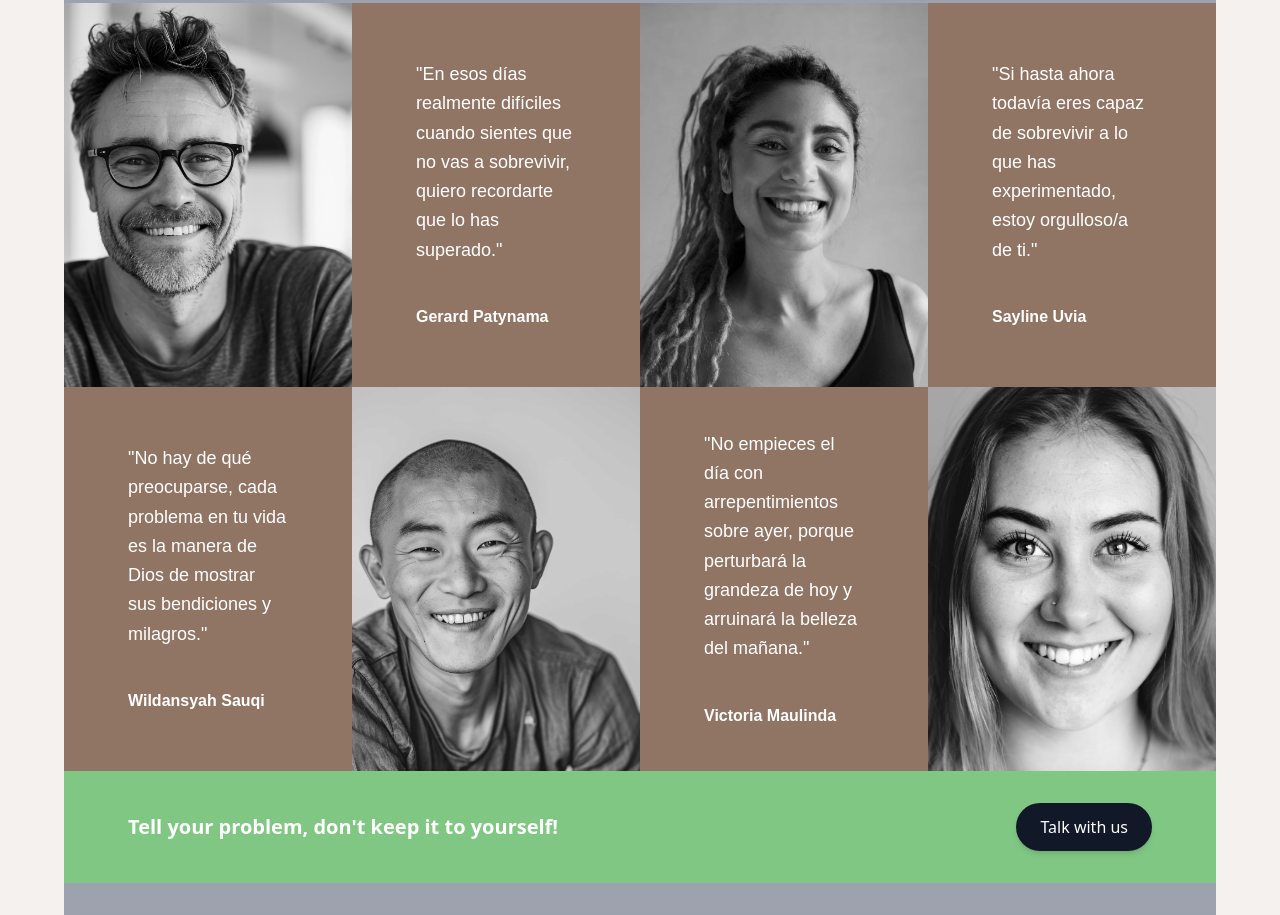
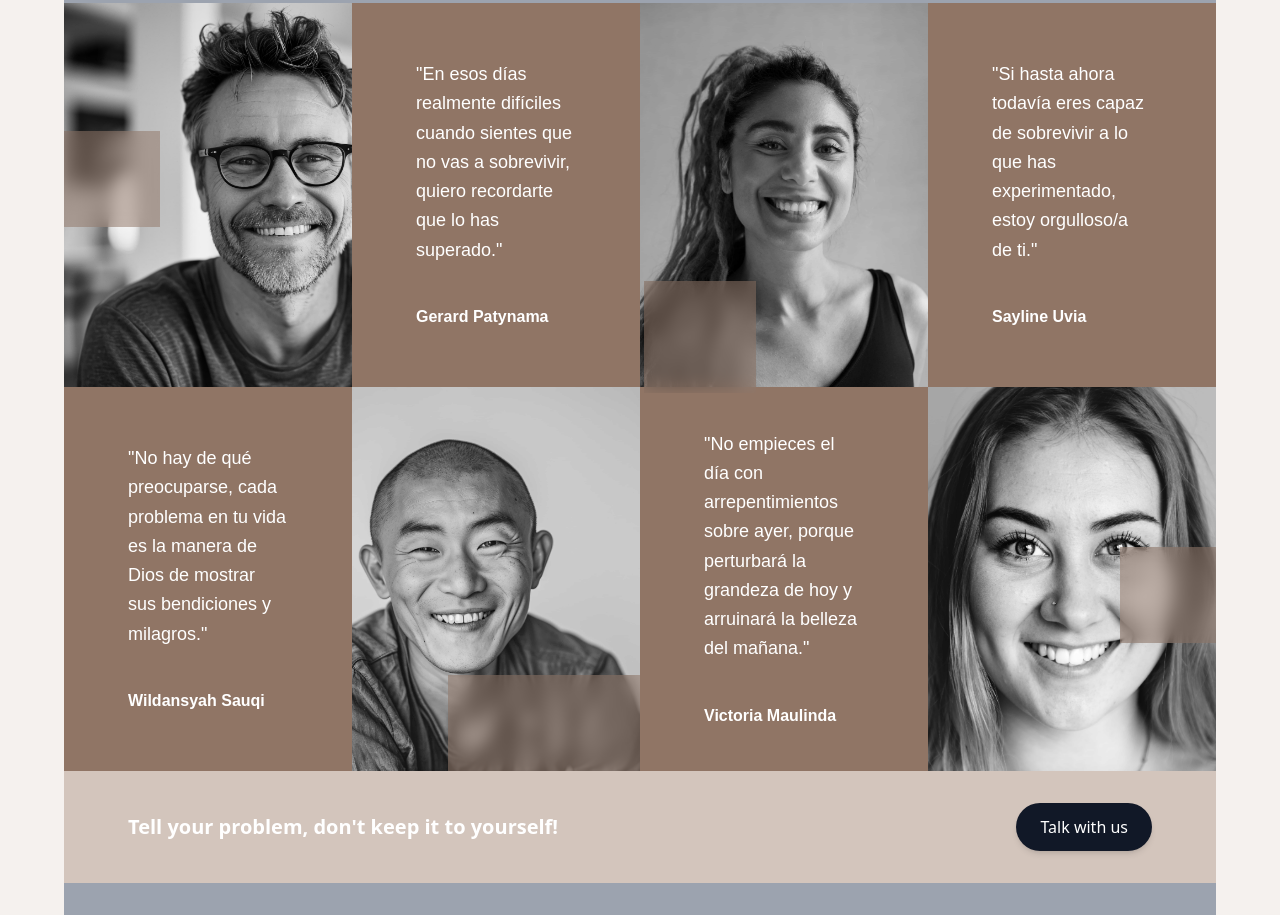
Before and after one commit to NappyNexus/CREE, a website: page index.html in a window 1280 px wide. Shown: the part 2696-3611 px from the top of the page. Drawn offline with nearby package versions, Linux system fonts and the light colour scheme.

Commit message:
grid of images and quotes done

```diff
--- a/index.html
+++ b/index.html
@@ -378,8 +378,9 @@
 
                     <div class="bg-gray-800 p-6 md:p-8 flex flex-col justify-between h-96 md:h-80 lg:h-96 relative overflow-hidden">
                         <div class="absolute inset-0 z-0">
-                            <img src="assets/black-white-portrait-man-showing-vulnerability-self-acceptance (1).jpg" alt="Person 1" class="w-full h-full object-cover filter grayscale">
+                            <img src="assets/black-white-portrait-man-showing-vulnerability-self-acceptance (1).jpg" alt="Person 1" class="w-full h-full object-cover object-left filter grayscale ">
                         </div>
+                        <div class="bg-base-color/50 backdrop-blur-sm h-24 w-24 absolute inset-0 z-10 top-1/3"></div>
                     </div>
 
                     <div class="bg-base-color p-6 md:p-16 flex flex-col justify-center h-96 md:h-80 lg:h-96">
@@ -393,7 +394,7 @@
                         <div class="absolute inset-0 z-0">
                             <img src="assets/black-white-minimal-portrait (1).jpg" alt="Person 2" class="w-full h-full object-cover filter grayscale">
                         </div>
-                        <div class="absolute inset-0 z-10 shape-top-left"></div>
+                        <div class="bg-base-color/50 backdrop-blur-sm h-28 w-28 absolute -bottom-1.5 left-1 z-10"></div>
                     </div>
 
                     <div class="bg-base-color p-6 md:p-16 flex flex-col justify-center h-96 md:h-80 lg:h-96">
@@ -414,6 +415,7 @@
                         <div class="absolute inset-0 z-0">
                             <img src="assets/monochrome-portrait-man-showing-vulnerability-self-acceptance (1).jpg" alt="Person 3" class="w-full h-full object-cover filter grayscale">
                         </div>
+                        <div class="bg-base-color/50 backdrop-blur-sm h-24 w-48 absolute bottom-0 right-0 z-10"></div>
                     </div>
 
 
@@ -428,12 +430,12 @@
                         <div class="absolute inset-0 z-0">
                             <img src="assets/portrait-cheerful-caucasian-woman (1).jpg" alt="Person 4" class="w-full h-full object-cover filter grayscale">
                         </div>
-                        <div class="absolute inset-0 z-10 shape-bottom-right"></div>
+                        <div class="bg-base-color/50 backdrop-blur-sm h-24 w-24 absolute bottom-1/3 right-0 z-10"></div>
                     </div>
                 </div>
 
 
-                <div class="w-full bg-[#81c784] py-6 px-4 md:py-8 md:px-8 lg:px-16 flex flex-col md:flex-row items-center justify-between">
+                <div class="w-full bg-light-accent py-6 px-4 md:py-8 md:px-8 lg:px-16 flex flex-col md:flex-row items-center justify-between">
                     <p class="text-white text-lg md:text-xl font-semibold text-center md:text-left mb-4 md:mb-0">
                         Tell your problem, don't keep it to yourself!
                     </p>
```
Also changed, not shown: output.css.
